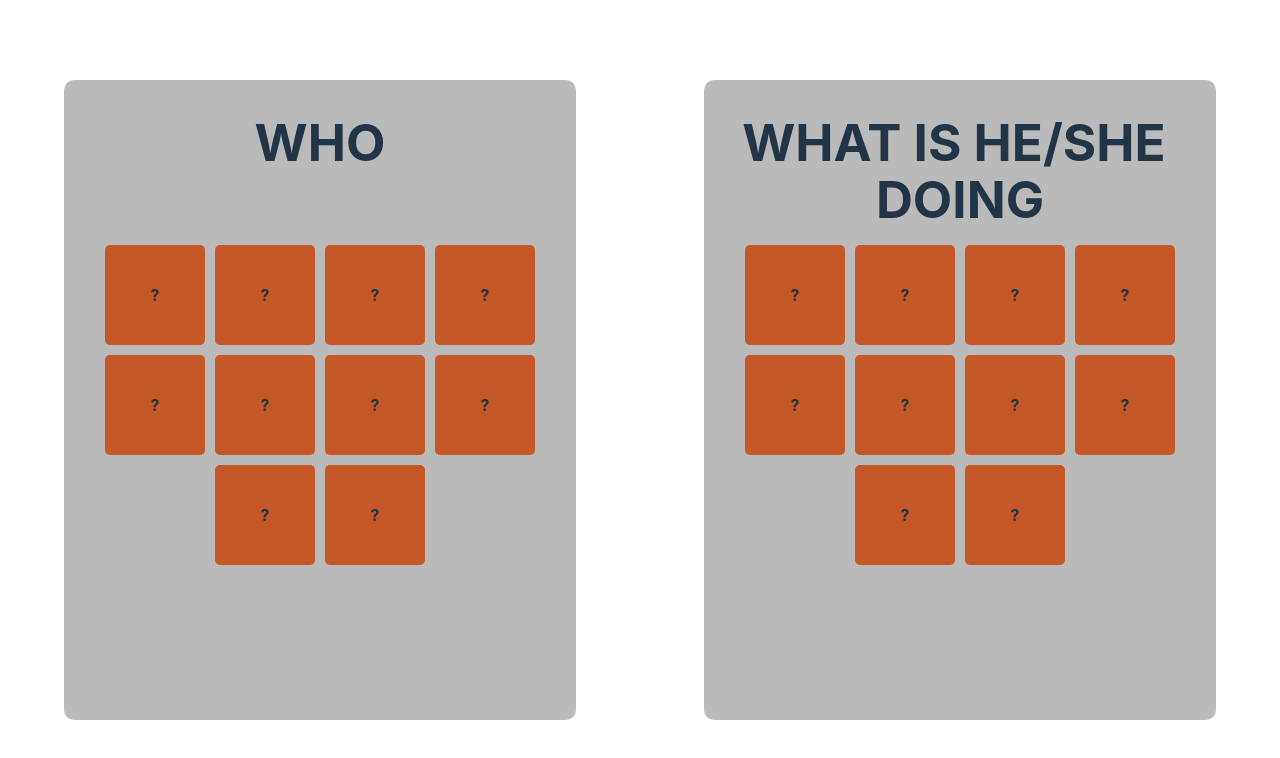
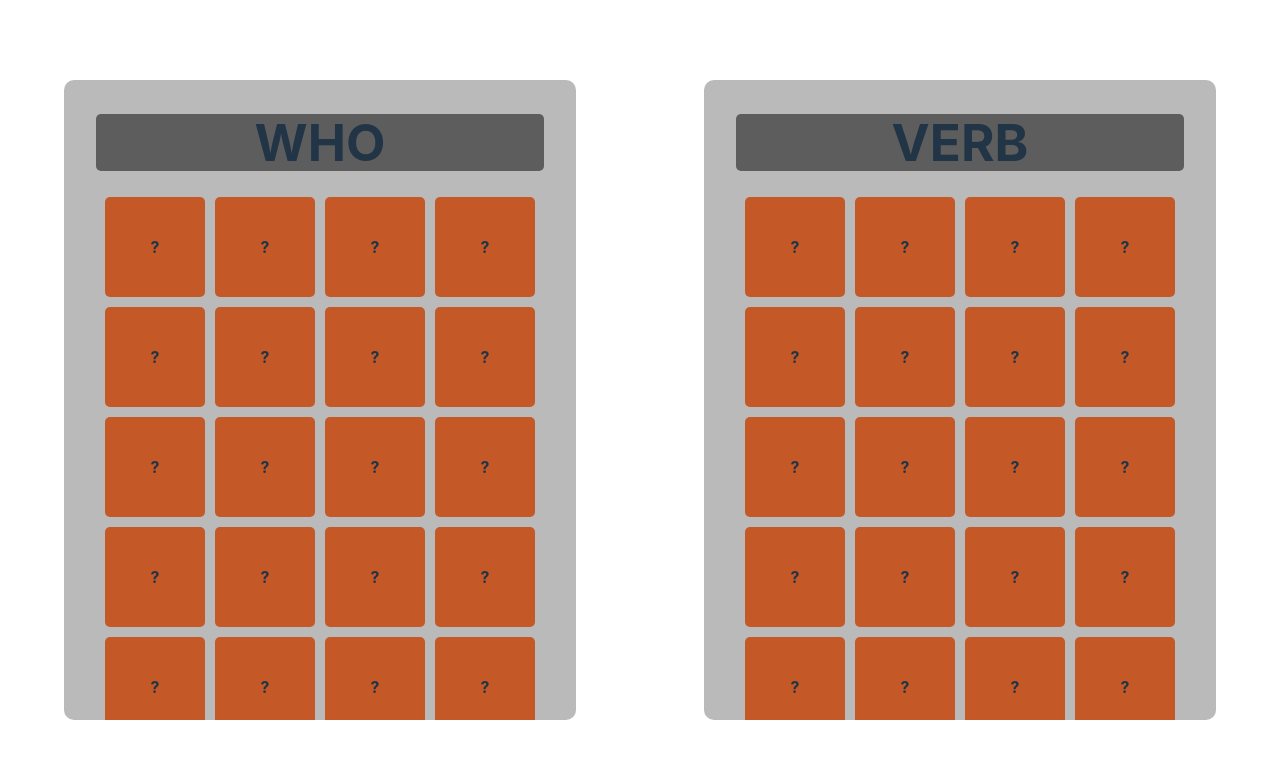
Before and after one commit to Under-Idea/AJ-hra, a Vue app: page / in a window 1280 px wide. Shown: the top 758 px of the page. Built offline with nearby package versions, Linux system fonts and the light colour scheme.

Commit message:
even more words

```diff
--- a/src/App.vue
+++ b/src/App.vue
@@ -9,7 +9,7 @@
     </div>
   </div>
   <div class="column">
-    <h1>What is he/she doing</h1>
+    <h1>Verb</h1>
     <div class="cells">
       <div class="cell" v-for="item in verb" v-on:click="handleClick(item, 'verb', $event)" :class="[item.hidden === false ? 'active' : 'non-active', (item.hidden === false && item.name !== active_verb) ? 'alreadybeen' : '']">
         <p v-if="!item.hidden">{{ item.name }}</p>
@@ -31,9 +31,19 @@ export default {
         {name : "Doctor", hidden : true},
         {name : "Seller", hidden : true},
         {name : "Cook", hidden : true},
-        {name : "Writer", hidden : true},
-        {name : "Singer", hidden : true},
-        {name : "Driver", hidden : true}
+        {name : "Actor", hidden : true},
+        {name : "Dentist", hidden : true},
+        {name : "Policeman", hidden : true},
+        {name : "Firefighter", hidden : true},
+        {name : "Gardener", hidden : true},
+        {name : "Painter", hidden : true},
+        {name : "Musician", hidden : true},
+        {name : "Fighter", hidden : true},
+        {name : "Driver", hidden : true},
+        {name : "Player", hidden : true},
+        {name : "Judge", hidden : true},
+        {name : "Nerd", hidden : true},
+        {name : "Sportsman", hidden : true},
       ].sort((a, b) => 0.5 - Math.random()),
       verb: [
         {name : "Find", hidden : true},
@@ -45,7 +55,17 @@ export default {
         {name : "Make", hidden : true},
         {name : "Know", hidden : true},
         {name : "Take", hidden : true},
-        {name : "Get", hidden : true}
+        {name : "Get", hidden : true},
+        {name : "See", hidden : true},
+        {name : "Come", hidden : true},
+        {name : "Want", hidden : true},
+        {name : "Use", hidden : true},
+        {name : "Give", hidden : true},
+        {name : "Need", hidden : true},
+        {name : "Work", hidden : true},
+        {name : "Build", hidden : true},
+        {name : "Destroy", hidden : true},
+        {name : "Rebuild", hidden : true}
       ].sort((a, b) => 0.5 - Math.random()),
       Choosing: "who",
       active_who : "",
--- a/src/style.css
+++ b/src/style.css
@@ -109,13 +109,16 @@ button:focus-visible {
 
 .column h1 {
   white-space: break-spaces;
-  width: 40%;
+  border-radius: 5px;
+  background-color: #1a1a1a94;
+  width: 35%;
   position: fixed;
   text-transform: uppercase;
+  z-index: 1;
 }
 
 .cells {
-  margin-top: 10rem;
+  margin-top: 7rem;
   width: 100%;
   flex-wrap: wrap;
   display: flex;
```
